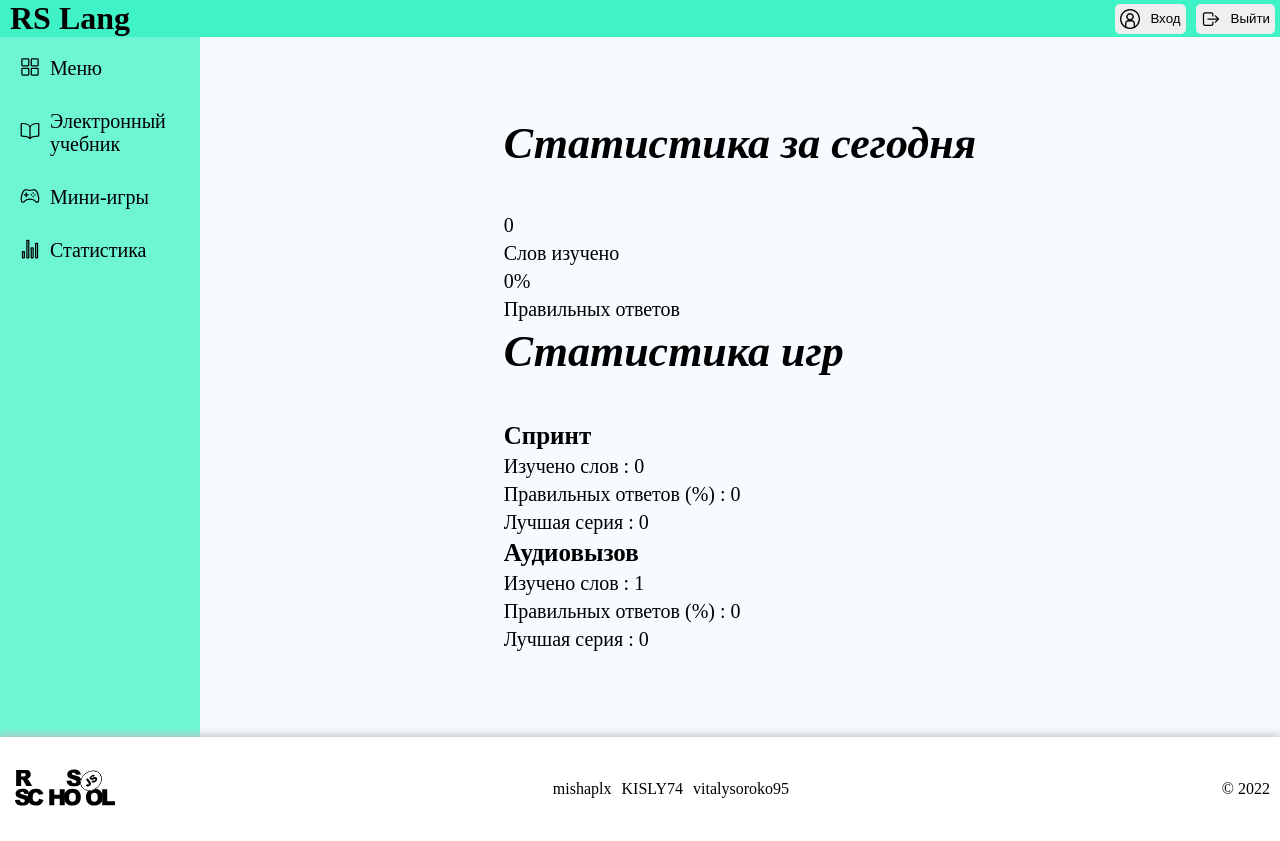
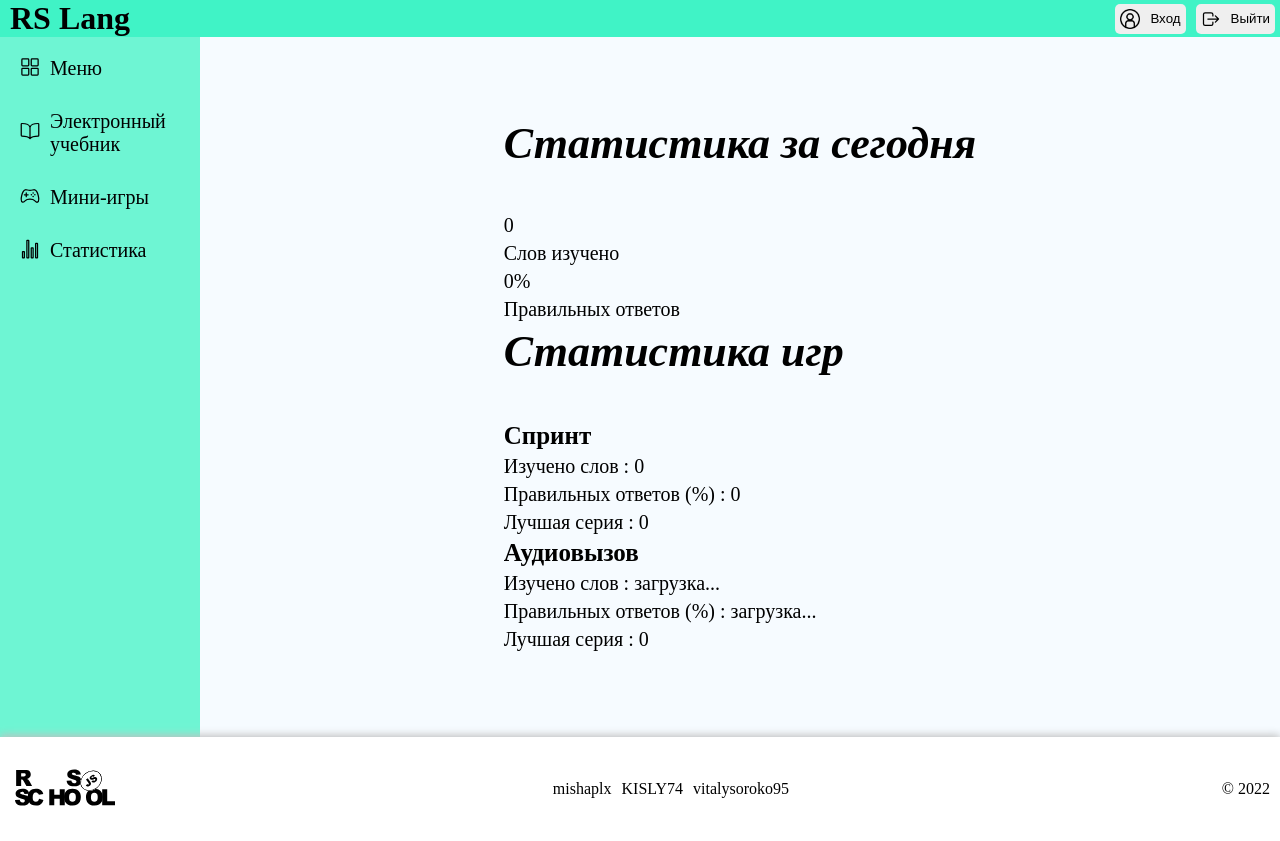
Before and after one commit to mishaplx/RS-Lang-App, a React (Create React App) app: page /statistics in a window 1280 px wide. Built offline with nearby package versions, Linux system fonts and the light colour scheme; no server answers; a web font is replaced by a local one.

Commit message:
fix: show percent and learnedWords of statistics

```diff
--- a/src/component/Statistics/Statistics.css
+++ b/src/component/Statistics/Statistics.css
@@ -0,0 +1,5 @@
+#only-auth {
+  font-size: 16px;
+  font-weight: bold;
+  font-style: italic;
+}
--- a/src/component/Statistics/Statistics.js
+++ b/src/component/Statistics/Statistics.js
@@ -1,6 +1,6 @@
+import { useEffect, useState } from 'react';
 import { useSelector } from 'react-redux';
-
-
+import './Statistics.css'
 
 function Statistic(props) {
 
@@ -8,14 +8,26 @@ function Statistic(props) {
     const { sprintReducer } = state;
     return sprintReducer.words;
   })
-  const audioCallLearnedWords = useSelector(state => {
-    const { audioCallReducer } = state;
-    return audioCallReducer.words;
-  })
-
+  const [loading, setLoading] = useState()
+  const getStatistic = async () => {
+    setLoading(true)
+    const response = await fetch(`https://react-rs-language.herokuapp.com/users/${localStorage.getItem('userId')}/statistics`, {
+      method: 'GET',
+      headers: {
+        'Authorization': `Bearer ${localStorage.getItem('token')}`,
+        'Content-Type': 'application/json',
+      },
+    });
+    const res = await response.json()
+    localStorage.setItem('learnedWords', res.learnedWords)
+    localStorage.setItem('correctPercent', res.optional["correctPercent"])
+    setLoading(false)
+  }
+  useEffect(() => {
+    getStatistic()
+  }, [setLoading])
   return (
-
-    <main className="main">
+    < main className="main" >
       <div className="today-statistic">
         <h2> Статистика за сегодня</h2>
         <div className="total-statistics">
@@ -39,8 +51,8 @@ function Statistic(props) {
 
             <div className="audio-call-statisic">
               <h3>Аудиовызов</h3>
-              <p>Изучено слов : {audioCallLearnedWords}</p>
-              <p>Правильных ответов (%) : 0</p>
+              <p>Изучено слов : {loading ? 'загрузка...' : (localStorage.getItem('learnedWords') ? localStorage.getItem('learnedWords') : <span id="only-auth">(Только для авторизованных пользователей)</span>)}</p>
+              <p>Правильных ответов (%) : {loading ? 'загрузка...' : (localStorage.getItem('correctPercent') ? localStorage.getItem('correctPercent') : <span id="only-auth">(Только для авторизованных пользователей)</span>)}</p>
               <p>Лучшая серия : 0</p>
             </div>
           </div>
```
